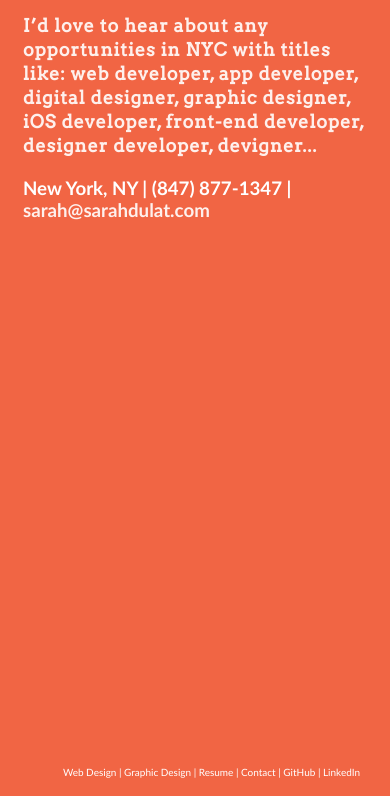
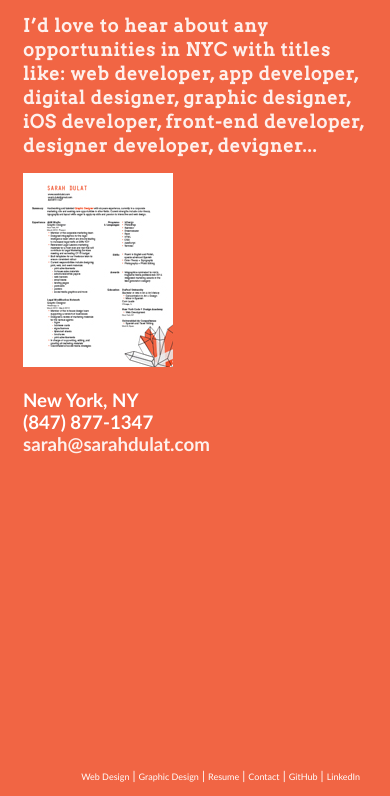
Before and after one commit to sarahdulat/sarahdulat-portfolio-2016, a plain HTML site: page contact.html in a window 390 px wide. Shown: the part 48-844 px from the top of the page. Drawn offline with nearby package versions, Linux system fonts and the light colour scheme; files whose address does not match are found by name.

Commit message:
fixed mobile nav and contact page

```diff
--- a/contact.html
+++ b/contact.html
@@ -13,7 +13,8 @@
 <body>
 	<h1><a href="index.html">Sarah Dulat</a></h1>
 	<h2>I’d love to hear about any opportunities in NYC with titles like: web developer, app developer, digital designer, graphic designer, iOS developer, front-end developer, designer developer, devigner...</h2>
-    <h3>New York, NY | (847) 877-1347 | <a href="mailto: sarah@sarahdulat.com">sarah@sarahdulat.com</a></h3>
+    <a href="img/SarahDulat-Resume.pdf" target="_blank" title="Resume"><img src="img/SarahDulat_Resume.jpg"></a>
+    <h3>New York, NY<br>(847) 877-1347<br><a href="mailto: sarah@sarahdulat.com">sarah@sarahdulat.com</a></h3>
 
     <div id="footer">
       <p><a href="webwork.html">Web Design</a> | <a href="graphicdesign.html">Graphic Design</a> | <a href="img/SarahDulat-Resume.pdf" target="_blank" title="Resume">Resume</a> | <a href="contact.html">Contact</a> | <a href="https://github.com/sarahdulat" target="_blank">GitHub</a> | <a href="https://www.linkedin.com/in/sarahdulat/" target="_blank">LinkedIn</a></p>
--- a/css/styles.css
+++ b/css/styles.css
@@ -35,7 +35,7 @@ h2 {
 	color: rgba(255,255,255,0.9);
 	font-family: 'Arvo', serif;
 	letter-spacing: 1px;
-	line-height: 45px;
+	line-height: 40px;
 }
 
 h3 {
@@ -88,7 +88,7 @@ h3 a:hover {
 	width: 100%;
 }
 
-#footer a, p {
+#footer a, #footer p {
 	color: #FFFFFF;
 	font-size: 12px;
 	text-decoration: none;
@@ -180,7 +180,7 @@ h3 a:hover {
 		}
 
 		#footer a, p {
-	font-size: 10px;
+		font-size: 9px;
 		text-align: right;
 		}
 
```
Also changed, not shown: index.html (+1 -1 lines), img/SarahDulat_Resume.jpg (added), img/iphone.png (added), img/mail.png (added), img/pin.png (added). Lines whose indentation alone changed are shown as unchanged.
